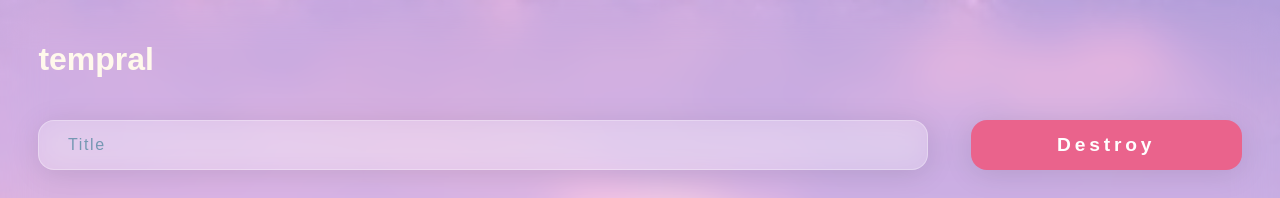
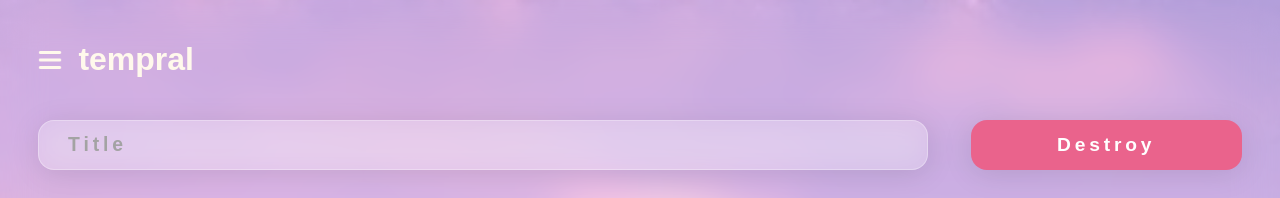
Before and after one commit to zariacs/the-disappearing-diary, a Vue app: page / in a window 1280 px wide. Shown: the top 198 px of the page. Built offline with nearby package versions, Linux system fonts and the light colour scheme.

Commit message:
Added header menu icon and updated entry title styling

```diff
--- a/src/components/JournalEntry.vue
+++ b/src/components/JournalEntry.vue
@@ -4,8 +4,8 @@
             <div class="slider-image"></div>
             <div class="glass">
                 <header>
-                    <h1 id="page-title" v-if="title == ''">tempral</h1>
-                    <h1 id="page-title" v-else>{{ title }}</h1>
+                    <img src="../assets/menu.png" alt="" class="header-menu-icon">
+                    <h1 id="page-title">tempral</h1>
                 </header>
                 <div class="writing-section">
                     <div class="entry-info-bar">
@@ -119,6 +119,14 @@ header {
     height: 80px;
     color: #fff9ec;
     font-family: sans-serif;
+    display: flex;
+    flex-direction: row;
+    column-gap: 1em;
+}
+
+.header-menu-icon {
+    height: 30%;
+    align-self: center;
 }
 
 /* -------END OF HEADER------- */
@@ -147,6 +155,8 @@ header {
     padding-right: 3%;
     display: flex;
     flex-direction: row;
+    color:#a3a3a3;
+
 
     /* glass */
     background: rgba(255, 255, 255, 0.2);
@@ -158,10 +168,12 @@ header {
 }
 
 .entry-title, .entry-title:focus, .entry-title::placeholder {
-    color: #7698b3;
-    font-size: 1em;
-    letter-spacing: 0.10em;
+    color: inherit;
+    font-size: 1.1em;
+    letter-spacing: 0.20em;
     caret-color: white;
+    font-weight:600;
+
 
     background: transparent;
     border: none;
```
Also changed, not shown: src/assets/menu.png (added).
